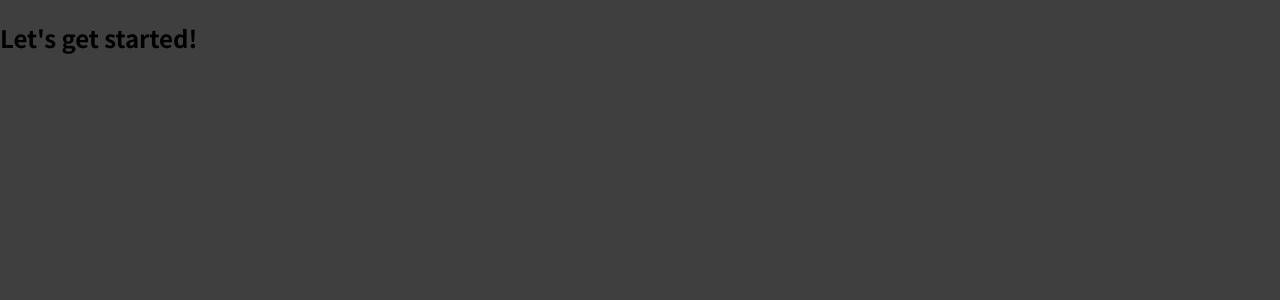
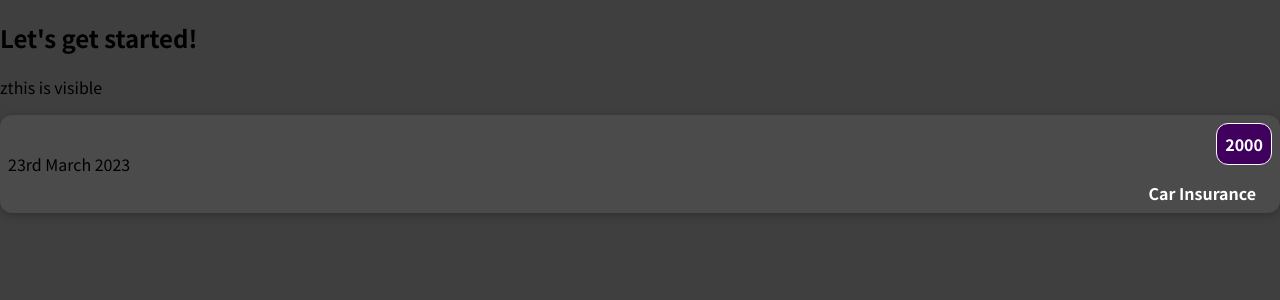
Before and after one commit to PatilKavya/ReactP, a JavaScript app: page / in a window 1280 px wide. Shown: the top 300 px of the page. Built offline with nearby package versions, Linux system fonts and the light colour scheme.

Commit message:
commit 2

```diff
--- a/src/App.js
+++ b/src/App.js
@@ -1,7 +1,11 @@
+import ExpenseItem from "./Components/ExpenceItem";
+
 function App() {
   return (
     <div>
       <h2>Let's get started!</h2>
+      <p> zthis is visible</p>
+      <ExpenseItem></ExpenseItem>
     </div>
   );
 }
--- a/src/Components/ExpenceItem.css
+++ b/src/Components/ExpenceItem.css
@@ -0,0 +1,38 @@
+.expense-item {
+    display: flex;
+    justify-content: space-between;
+    align-items: center;
+    box-shadow: 0 2px 8px rgba(0, 0, 0, 0.25);
+    padding: 0.5rem;
+    margin: 1rem 0;
+    border-radius: 12px;
+    background-color: #4b4b4b;
+  }
+
+  .expense-item__description {
+    display: flex;
+    flex-direction: column;
+    gap: 1rem;
+    align-items: flex-end;
+    flex-flow: column-reverse;
+    justify-content: flex-start;
+    flex: 1;
+  }
+
+  .expense-item h2 {
+    color: #3a3a3a;
+    font-size: 1rem;
+    flex: 1;
+    margin: 0 1rem;
+    color: white;
+  }
+
+  .expense-item__price {
+    font-size: 1rem;
+    font-weight: bold;
+    color: white;
+    background-color: #40005d;
+    border: 1px solid white;
+    padding: 0.5rem;
+    border-radius: 12px;
+  }
--- a/src/Components/ExpenceItem.js
+++ b/src/Components/ExpenceItem.js
@@ -0,0 +1,14 @@
+import './ExpenceItem.css'
+
+function ExpenseItem(){
+    return (
+    <div className="expense-item">
+        <div>23rd March 2023</div>
+        <div className="expense-item__description">
+        <h2>Car Insurance</h2>
+        <div className="expense-item__price">2000</div>
+        </div>
+    </div>);
+}
+
+export default ExpenseItem;
```
